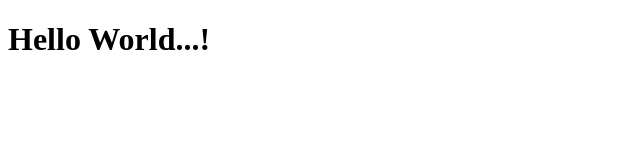
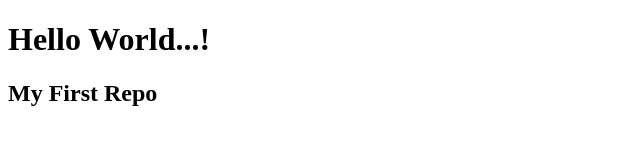
Before and after one commit to DRDiwyanjalee/my-first-repo, a plain HTML site: page index.html in a window 1280 px wide. Shown: the whole page, without its empty margins (0-640 px from the left). Drawn offline with Linux system fonts and the light colour scheme.

Commit message:
Update file

```diff
--- a/index.html
+++ b/index.html
@@ -7,5 +7,6 @@
 </head>
 <body>
     <h1>Hello World...!</h1>
+    <h2>My First Repo</h2>
 </body>
 </html>
```
